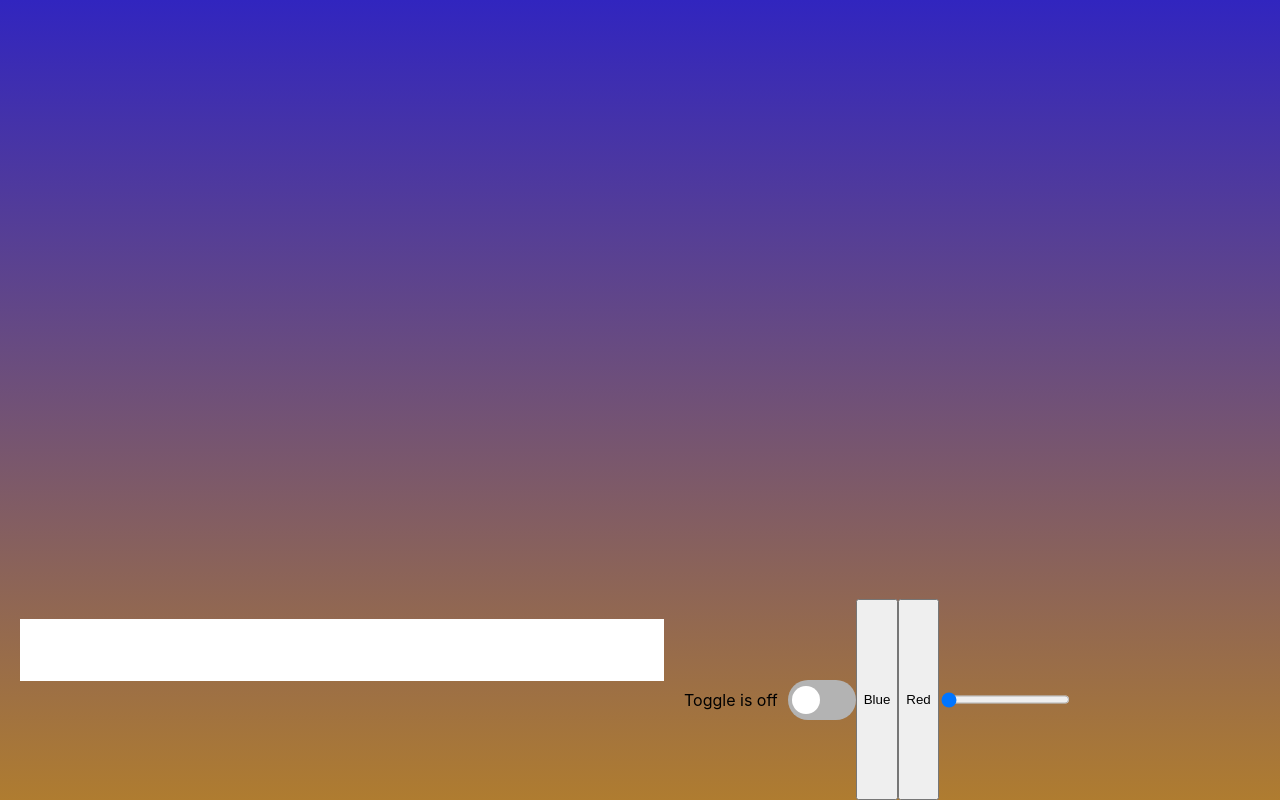
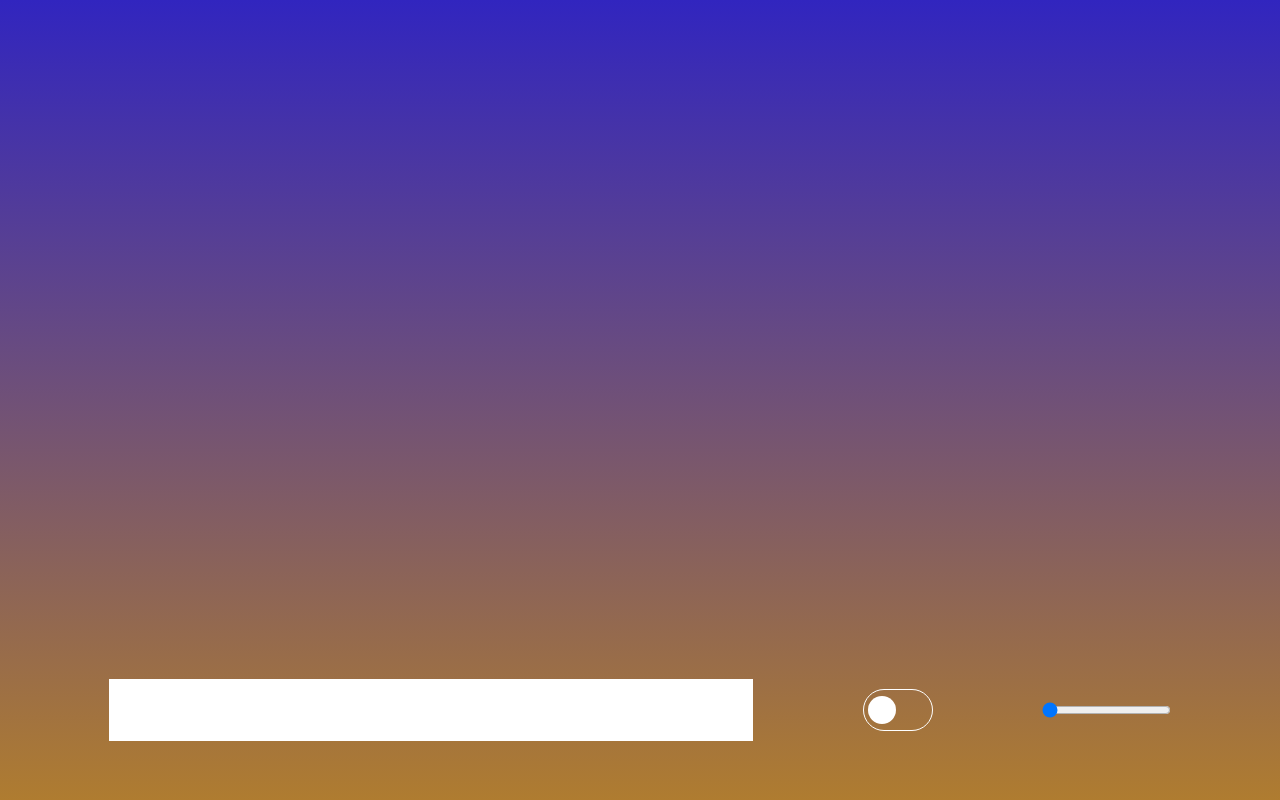
Before and after one commit to AnyaDroz/circle-animation, a React (Create React App) app: page / in a window 1280 px wide. Built offline with nearby package versions, Linux system fonts and the light colour scheme; a web font is replaced by a local one.

Commit message:
control centre update

```diff
--- a/src/App.tsx
+++ b/src/App.tsx
@@ -7,6 +7,7 @@ import {
 	StyledControlPanel,
 	StyledPageGrid,
 	StyledInput,
+	StyledSliderInput,
 } from "./components/ControlPanel/ControlPanel.styles";
 function App() {
 	const [text, setText] = useState("");
@@ -25,8 +26,9 @@ function App() {
 	const clickHandlerBlue = (event: any) => {
 		setColor("#ffffff");
 	};
-	const clickHandlerRed = (event: any) => {
-		setColor("#dd002c");
+
+	const onChange = (event: any) => {
+		setColor("#ffffff");
 	};
 
 	return (
@@ -49,10 +51,14 @@ function App() {
 						onChange={handleChange}
 						value={text}
 					/>
-					<Toggle />
-					<button onClick={clickHandlerBlue}>Blue</button>
-					<button onClick={clickHandlerRed}>Red</button>
-					<input onChange={handleSlider} type="range" min="50" max="150" />
+					<Toggle onChange={onChange} />
+
+					<StyledSliderInput
+						onChange={handleSlider}
+						type="range"
+						min="50"
+						max="150"
+					/>
 				</StyledControlPanel>
 			</StyledPageGrid>
 		</div>
--- a/src/components/ControlPanel/ControlPanel.styles.tsx
+++ b/src/components/ControlPanel/ControlPanel.styles.tsx
@@ -2,6 +2,7 @@ import styled from "styled-components";
 
 export const StyledControlPanel = styled.div`
 	display: flex;
+	justify-content: space-between;
 `;
 
 export const StyledPageGrid = styled.div`
@@ -12,14 +13,14 @@ export const StyledPageGrid = styled.div`
 `;
 
 export const StyledInput = styled.input`
-	margin: 20px;
+	margin: auto;
 	border: none;
 	height: 60px;
 	width: 50%;
 	font-size: 50px;
 	font-family: "PowerGroteskItalic";
+`;
 
-	:checked {
-		color: red;
-	}
+export const StyledSliderInput = styled.input`
+	margin: auto;
 `;
--- a/src/components/Toggle/Toggle.styles.tsx
+++ b/src/components/Toggle/Toggle.styles.tsx
@@ -11,7 +11,8 @@ export const StyledSwitch = styled.div`
 	position: relative;
 	width: 60px;
 	height: 32px;
-	background: #b3b3b3;
+
+	border: white 1px solid;
 	border-radius: 32px;
 	padding: 4px;
 	transition: 300ms all;
@@ -34,8 +35,6 @@ export const StyledInput = styled.input`
 	display: none;
 
 	&:checked + ${StyledSwitch} {
-		background: green;
-
 		&:before {
 			transform: translate(32px, -50%);
 		}
--- a/src/components/Toggle/Toggle.tsx
+++ b/src/components/Toggle/Toggle.tsx
@@ -1,11 +1,10 @@
 import React from "react";
 import { StyledLabel, StyledInput, StyledSwitch } from "./Toggle.styles";
 
-const Toggle = () => {
+const Toggle = ({ onChange, checked }: any) => {
 	return (
 		<StyledLabel>
-			<span>Toggle is off</span>
-			<StyledInput type="checkbox" />
+			<StyledInput checked={checked} onChange={onChange} type="checkbox" />
 			<StyledSwitch />
 		</StyledLabel>
 	);
```
